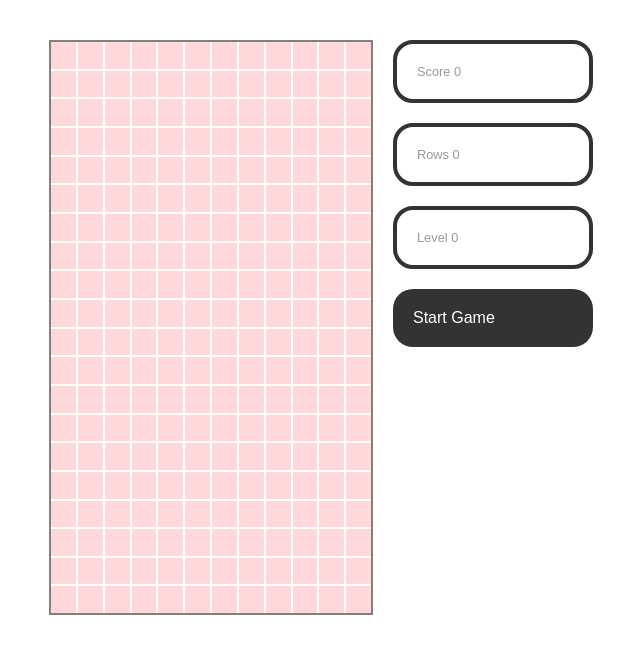
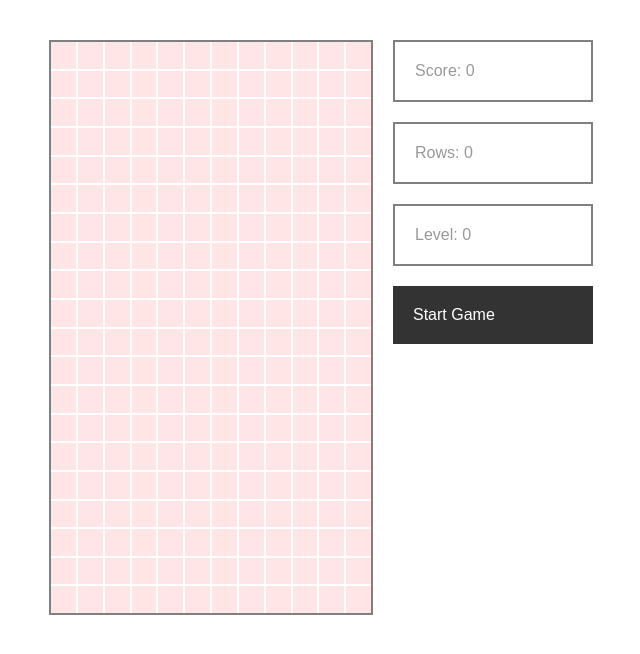
Before and after one commit to eddrichjanzzen/tetris-game, a React (Create React App) app: page / in a window 1280 px wide. Shown: the top 654 px of the page, without its empty margins (141-781 px from the left). Built offline with nearby package versions, Linux system fonts and the light colour scheme.

Commit message:
Minor style improvements

```diff
--- a/src/components/Cell/Cell.styles.jsx
+++ b/src/components/Cell/Cell.styles.jsx
@@ -2,12 +2,12 @@ import styled from 'styled-components';
 
 const StyledCell = styled.div`
   width: auto;
-  background: rgba(${(props) => props.color}, ${(props) => (props.type === 0 ? '0.15' : '0.65')});
+  background: rgba(${(props) => props.color}, ${(props) => (props.type === 0 ? '0.1' : '0.7')});
   border: ${(props) => (props.type === 0 ? '0px solid' : '10px solid')};
   border-bottom-color: rgba(${(props) => props.color}, 0.1);
   border-right-color: rgba(${(props) => props.color}, 0.1);
   border-top-color: rgba(${(props) => props.color}, 0.1);
-  border-left-color: rgba(${(props) => props.color}, 0.4);
+  border-left-color: rgba(${(props) => props.color}, 0.5);
 `;
 
 export default StyledCell;
--- a/src/components/Display/Display.styles.jsx
+++ b/src/components/Display/Display.styles.jsx
@@ -6,13 +6,12 @@ const StyledDisplay = styled.div`
   align-items: center;
   margin: 0 0 20px 0;
   padding: 20px;
-  border: 4px solid #333;
+  border: 2px solid #808080;
   min-height: 30px;
   width: 100%;
-  border-radius: 20px;
   color: ${(props) => (props.gameOver ? 'red' : '#999')};
   font-family: Pixel, Arial, Helvetica, sans-serif;
-  font-size: 0.8rem;
+  font-size: 1rem;
 `;
 
 export default StyledDisplay;
--- a/src/components/StartButton/StartButton.styles.jsx
+++ b/src/components/StartButton/StartButton.styles.jsx
@@ -2,15 +2,13 @@ import styled from 'styled-components';
 
 const StyledStartButton = styled.div`
   box-sizing: border-box;
-  margin: 0 0 20px 0px;
   padding: 20px;
   min-height: 30px;
   width: 100%;
-  border-radius: 20px;
   border: none;
   color: white;
   background: #333;
-  font-family: Pixel, Arial, Helavtical, sans-serif;
+  font-family: Arial, Helavtical, sans-serif;
   font-size: 1rem;
   outline: none;
   cursor: pointer;
--- a/src/components/Tetris/Tetris.jsx
+++ b/src/components/Tetris/Tetris.jsx
@@ -1,4 +1,4 @@
-import React, { useState } from 'react';
+import React, { useState, useEffect } from 'react';
 
 import { StyledTetrisWrapper, StyledTetris } from './Tetris.styles';
 import { createStage, checkCollision } from '../../gameHelpers';
@@ -32,6 +32,18 @@ const Tetris = () => {
     }
   };
 
+  const increaseLevel = () => {
+    // increase level when player cleared 10 rows
+    if (rows > (level + 1 * 10)) {
+      setLevel((prev) => prev + 1);
+      setDropTime(levelSpeed);
+    }
+  };
+
+  useEffect(() => {
+    increaseLevel();
+  }, [rows]);
+
   const startGame = () => {
     setStage(createStage());
     setDropTime(1000);
@@ -51,24 +63,16 @@ const Tetris = () => {
   };
 
   const drop = () => {
-    // increase level when player cleared 10 rows
-    if (rows > (level + 1 * 10)) {
-      setLevel((prev) => prev + 1);
-      setDropTime(levelSpeed);
-    }
-
     if (!checkCollision(player, stage, { x: 0, y: 1 })) {
       updatePlayerPosition({
         x: 0,
         y: 1,
         collided: false,
       });
+    } else if (player.pos.y < 1) {
+      setGameOver(true);
+      setDropTime(null);
     } else {
-      if (player.pos.y < 1) {
-        setGameOver(true);
-        setDropTime(null);
-      }
-
       updatePlayerPosition({
         x: 0,
         y: 0,
@@ -130,9 +134,9 @@ const Tetris = () => {
           )
             : (
               <div>
-                <Display text={`Score ${score}`} />
-                <Display text={`Rows ${rows}`} />
-                <Display text={`Level ${level}`} />
+                <Display text={`Score: ${score}`} />
+                <Display text={`Rows: ${rows}`} />
+                <Display text={`Level: ${level}`} />
               </div>
             )}
           <StartButton callback={startGame} />
```
